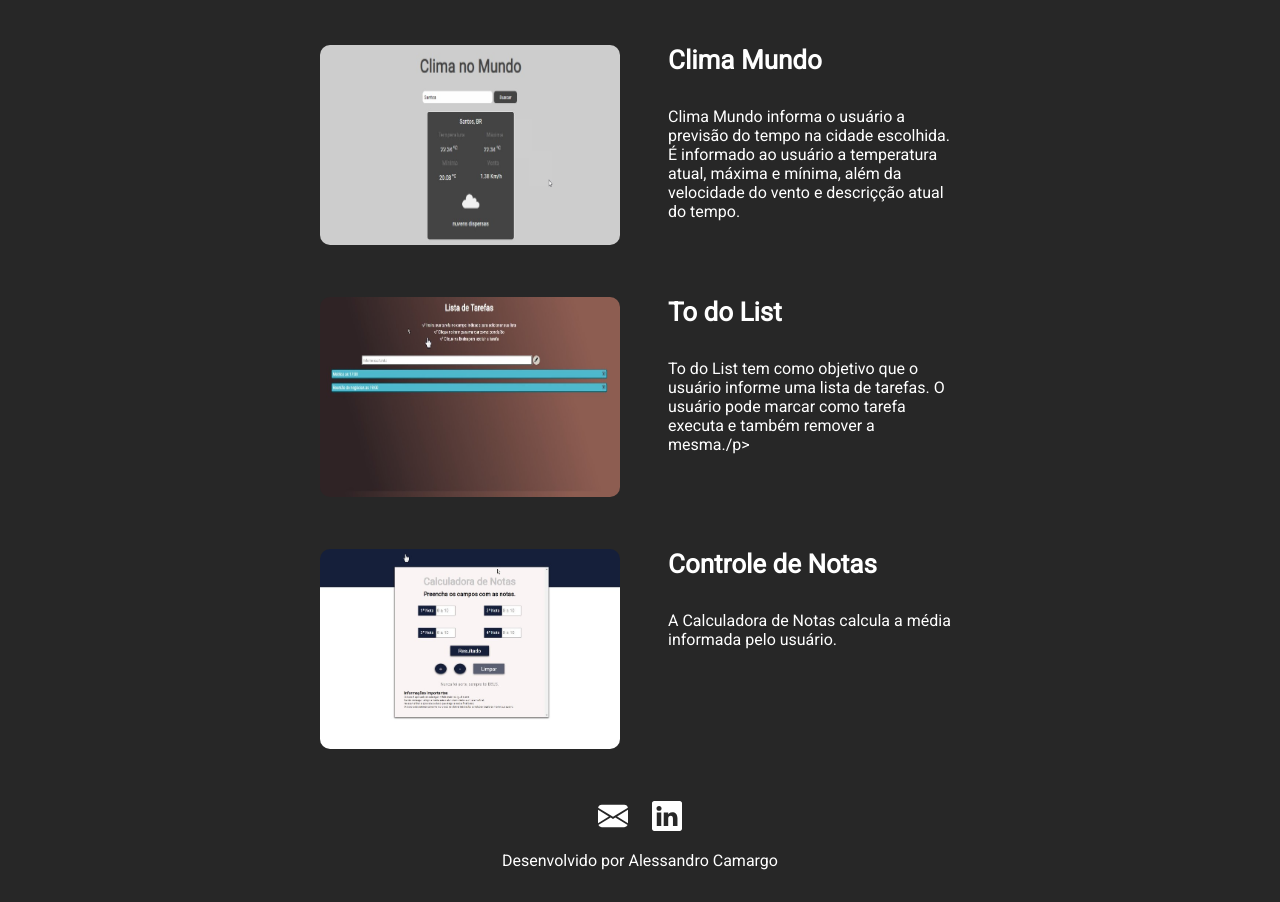
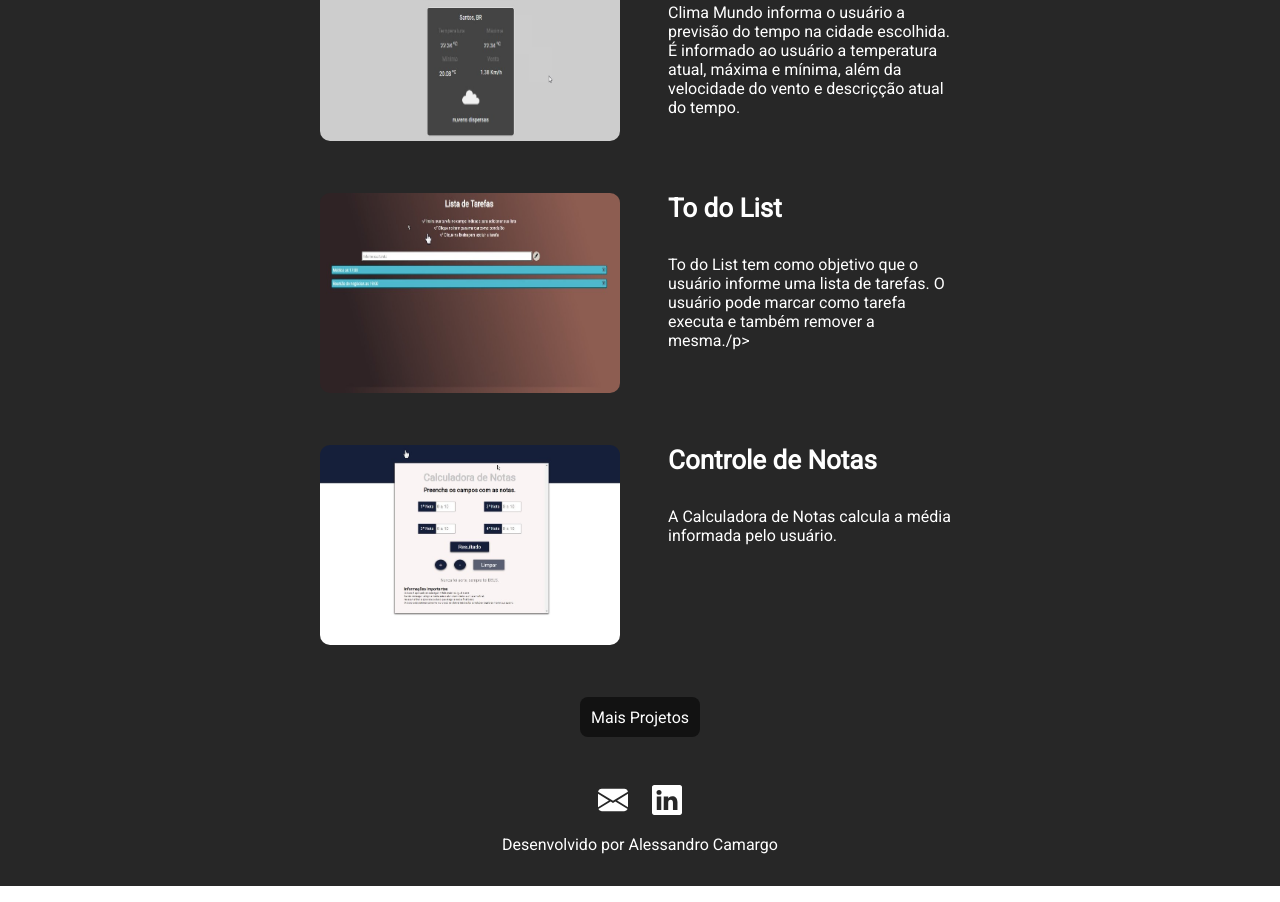
Before and after one commit to AleCamargo77/Portfolio, a plain HTML site: page index.html in a window 1280 px wide. Shown: the part 1073-1975 px from the top of the page. Drawn offline with Linux system fonts and the light colour scheme.

```diff
--- a/assets/style.css
+++ b/assets/style.css
@@ -132,6 +132,7 @@ footer {
 .projects-content {
   display: flex;
   flex-direction: column;
+  flex-wrap: wrap;
   gap: 3rem;
   margin-top: 3rem;
   padding-bottom: 3rem;
@@ -168,6 +169,31 @@ footer {
   border-radius: 10px;
 }
 
+.btn-project button {
+  height: 40px;
+  width: 120px;
+  font-family: var(--fonte-Roboto);
+  font-size: 1rem;
+  color: var(--color-white);
+  border-radius: 8px;
+  border: none;
+  cursor: pointer;
+  transition: 0.7s;
+  background-color: var(--bgd-color-secondary);
+}
+
+.btn-project button:hover {
+  color: var(--color-verde);
+}
+
+.btn-project a {
+  display: flex;
+  justify-content: center;
+  align-items: center;
+  text-decoration: none;
+  list-style: none;
+}
+
 .footer-container {
   display: flex;
   flex-direction: column;
--- a/index.html
+++ b/index.html
@@ -46,7 +46,7 @@
             <div class="projects-item">
                 <div class="projects-img">
                 <a href="https://comunica.lojasgomes.com.br/" target="_blank">
-                <img src="./images/Gomes.jpg" alt="Grupo Gomes"></a>
+                <img src="./images/Logo Gomes preto.jpg" alt="Grupo Gomes"></a>
             </div>
             <div class="projects-text">
                 <h2>Gomes</h2>
@@ -84,6 +84,9 @@
                 <p>A Calculadora de Notas calcula a média informada pelo usuário. </p>
             </div>
         </div>
+        <div class="btn-project">
+        <a href="https://github.com/AleCamargo77?tab=repositories" target="_blank"><button>Mais Projetos</button></a>
+    </div>
     </section>
     <footer>
         <div class="footer-container">
```
